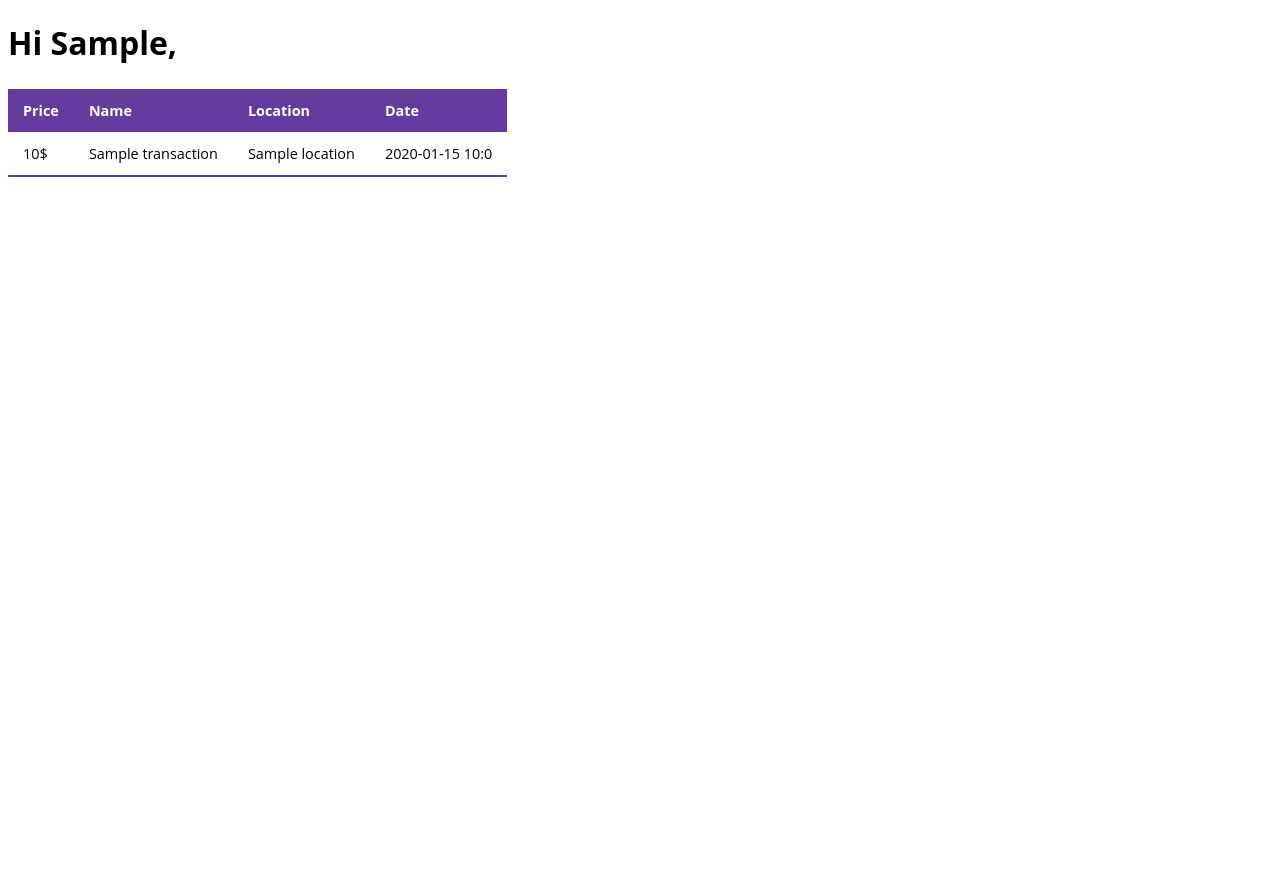
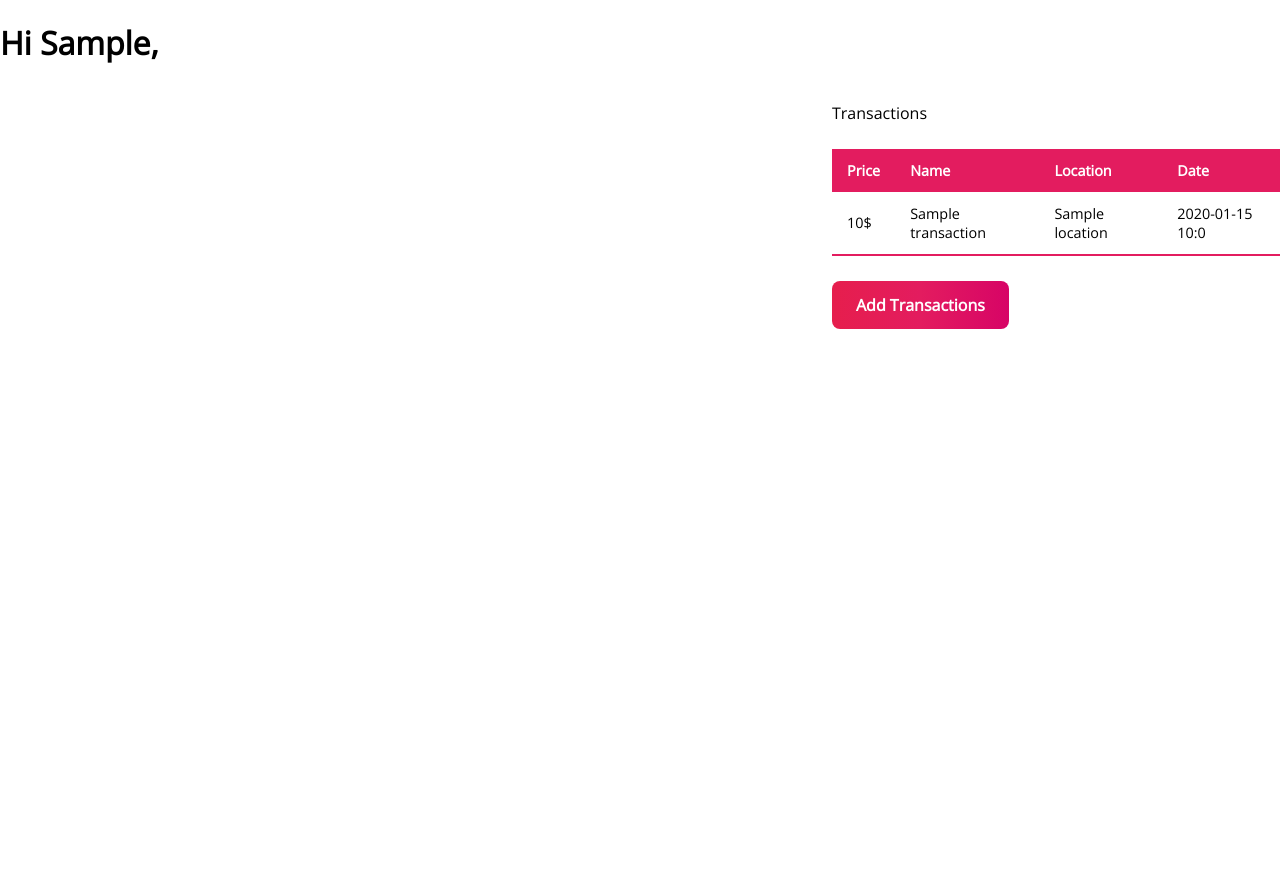
Before and after one commit to MaximBacar/hackathon, a Flask app: template templates/dashboard.html in a window 1280 px wide. Before the commit the page ends 177 px from the top, so only its background shows below. Run offline with Flask 2, Linux system fonts and the light colour scheme; the template is opened without the code that fills it: most values are stand-ins (such as "Sample title", 1, 10 or a date in 2020).

```diff
--- a/templates/dashboard.html
+++ b/templates/dashboard.html
@@ -6,11 +6,58 @@
             COB - Dashboard
         </title>
         <meta charset="UTF-8">
+        <link rel="preconnect" href="https://fonts.googleapis.com">
+        <link rel="preconnect" href="https://fonts.gstatic.com" crossorigin>
+        <link href="https://fonts.googleapis.com/css2?family=Open+Sans:wght@300&display=swap" rel="stylesheet">
     </head>
     <body>
+
+
+        <div class="head">
             <h1>
                 Hi {{first_name}},
             </h1>
+        </div>
+
+        <div id="add_tx_div">
+
+
+            <form method="post">
+                <label for="gross_price">Gross Price</label><br>
+                <input type="number" id="gross_price" name="gross_price" required><br>
+                <label for="name">Name</label><br>
+                <input type="text" id="name" name="name" required><br>
+                <label for="date_time">Date & Time</label><br>
+                <input type="datetime-local" id="date_time" name="date_time" required><br>
+                <label for="location">Location</label><br>
+                <input type="text" id="location" name="location" required><br>
+
+
+
+
+                <button type="submit" id="add_tx_btn">Add</button>
+                <button type="button" onclick="myFunction()" id="cancel_tx_btn">Cancel</button>
+            </form>
+
+        </div>
+
+        <div class="row">
+            <div class="body analytics">
+                <div id="Income">
+
+                </div>
+                <div id="expenses">
+
+                </div>
+            </div>
+
+            <div class="body data">
+                <p>Transactions</p>
+                <div id="subcribtions">
+
+                </div>
+
+                <div id="transactions">
 
                     <table class="styled-table">
                         <thead>
@@ -34,6 +81,15 @@
                         </tbody>
                     </table>
 
+                    <button onclick="myFunction()" id="add_tx">Add Transactions</button>
+
+                </div>
+
+            </div>
+        </div>
+
+
+
 
         <div id="Subscriptions">
 
@@ -43,6 +99,25 @@
 
         *{
             font-family: 'Open Sans', sans-serif;
+            box-sizing: border-box;
+        }
+
+        body{
+            margin: 0;
+            padding: 0;
+
+        }
+
+        .body{
+            float: left;
+            height: 100vh;
+        }
+        .body.analytics{
+            width: 65%;
+
+        }
+        .body.data{
+            width: 35%;
         }
 
         .styled-table{
@@ -51,10 +126,17 @@
             font-size: 0.9em;
             font-family: sans-serif;
             min-width: 400px;
+            border-radius: 1em;
             /* box-shadow: 0 0 20px rgba(0, 0, 0, 0.15); */
         }
+        .row:after {
+            content: "";
+            display: table;
+            clear: both;
+        }
+
         .styled-table thead tr {
-            background-color: #643B9F;
+            background-color: rgb(227, 28, 95);
             color: #ffffff;
             text-align: left;
         }
@@ -73,9 +155,83 @@
         }
 
         .styled-table tbody tr:last-of-type {
-            border-bottom: 2px solid #643B9F;
+            border-bottom: 2px solid rgb(227, 28, 95);
+        }
+
+        #add_tx{
+
+            display: inline-block;
+            outline: none;
+            cursor: pointer;
+            font-size: 16px;
+            line-height: 20px;
+            font-weight: 600;
+            border-radius: 8px;
+            padding: 14px 24px;
+            border: none;
+            transition: box-shadow 0.2s ease 0s, -ms-transform 0.1s ease 0s, -webkit-transform 0.1s ease 0s, transform 0.1s ease 0s;
+            background: linear-gradient(to right, rgb(230, 30, 77) 0%, rgb(227, 28, 95) 50%, rgb(215, 4, 102) 100%);
+            color: #fff;
+            text-align: center;
+
+        }
+
+        #add_tx_div{
+            position: absolute;
+            top: 50%;
+            left: 50%;
+            width: 500px;
+            height: 600px;
+            margin-top: -300px;
+            margin-left: -250px;
+            background-color: white;
+            border-radius: 25px;
+            box-shadow: 0 0 20px rgba(227, 28, 95, 0.15);
+            display: none;
+        }
+
+        #add_tx_btn{
+            display: inline-block;
+            outline: none;
+            cursor: pointer;
+            font-size: 16px;
+            line-height: 20px;
+            font-weight: 600;
+            border-radius: 8px;
+            padding: 14px 24px;
+            border: none;
+            transition: box-shadow 0.2s ease 0s, -ms-transform 0.1s ease 0s, -webkit-transform 0.1s ease 0s, transform 0.1s ease 0s;
+            background: linear-gradient(to right, rgb(230, 30, 77) 0%, rgb(227, 28, 95) 50%, rgb(215, 4, 102) 100%);
+            color: #fff;
+            text-align: center;
+        }
+
+        #cancel_tx_btn{
+            display: inline-block;
+            outline: none;
+            cursor: pointer;
+            font-size: 16px;
+            line-height: 20px;
+            font-weight: 600;
+            border-radius: 8px;
+            padding: 14px 24px;
+            border: none;
+            transition: box-shadow 0.2s ease 0s, -ms-transform 0.1s ease 0s, -webkit-transform 0.1s ease 0s, transform 0.1s ease 0s;
+            background: linear-gradient(to right, rgb(30, 230, 163) 0%, rgb(28, 227, 184) 50%, rgb(4, 215, 204) 100%);
+            color: #fff;
+            text-align: center;
         }
 
 
     </style>
+    <script>
+        function myFunction() {
+          var x = document.getElementById("add_tx_div");
+          if (x.style.display === "none") {
+            x.style.display = "block";
+          } else {
+            x.style.display = "none";
+          }
+        }
+        </script>
 </html>
```
Lines whose indentation alone changed are shown as unchanged.
